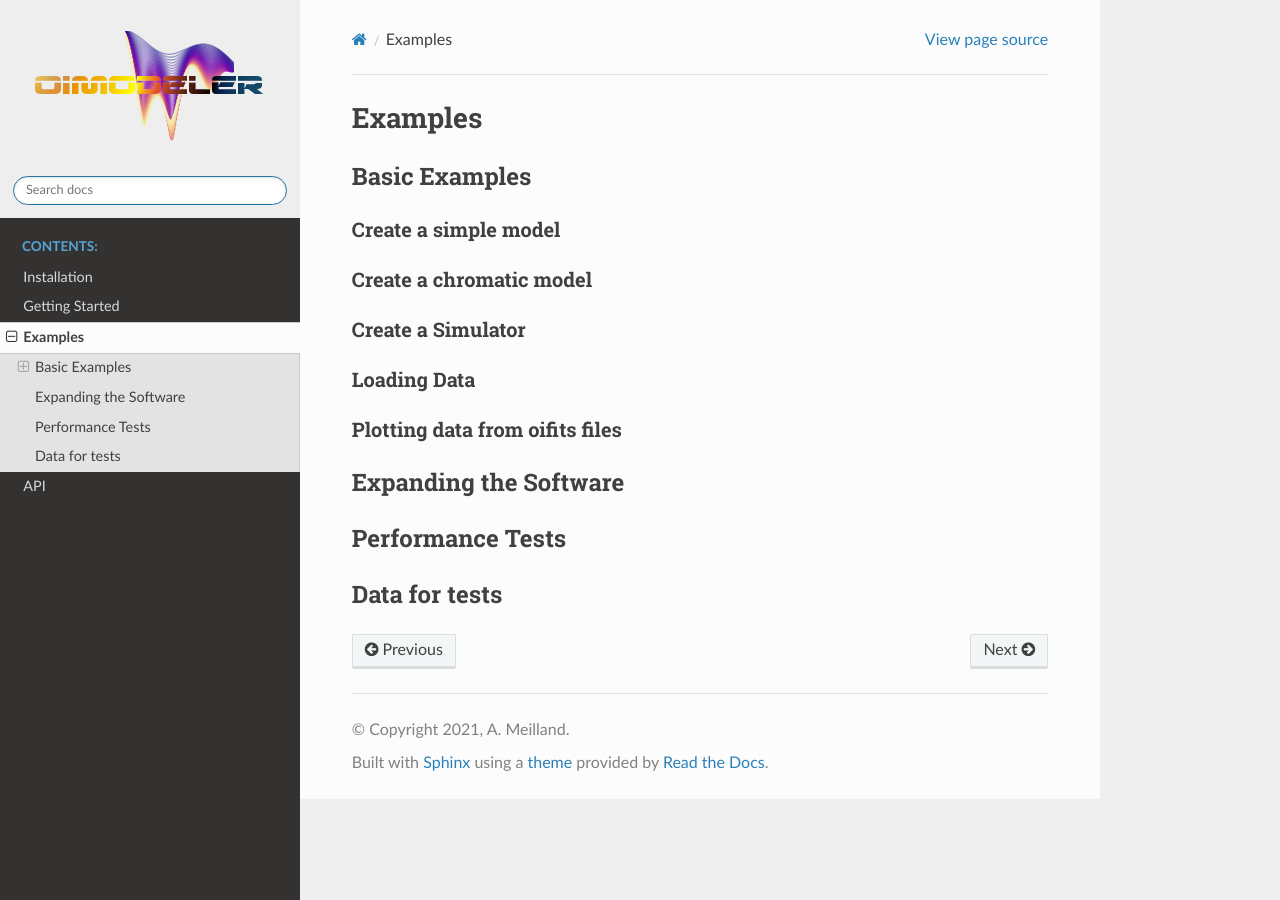
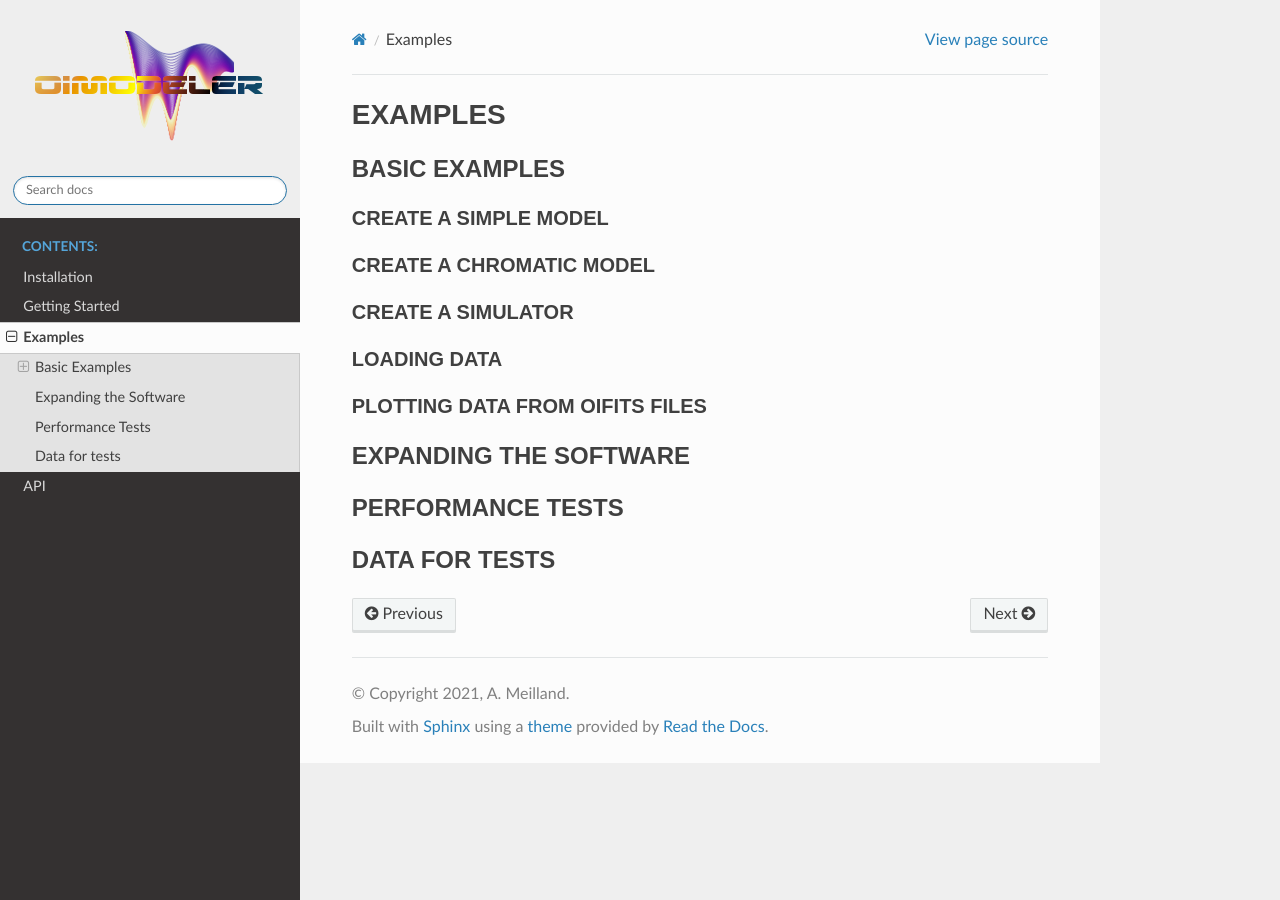
Before and after one commit to oimodeler/oimodeler, a Sphinx documentation site: the page built from docs/source/examples.rst, in a window 1280 px wide. Built offline with Sphinx 7.4.7 and the Read the Docs theme 2.0.0, drawn with Linux system fonts in a browser that asks for light colours; some web fonts are replaced.

Commit message:
Adding favicon to docs

```diff
--- a/docs/source/_static/custom.css
+++ b/docs/source/_static/custom.css
@@ -1,3 +1,11 @@
-.section #basic-2-flip-flop-synchronizer{
-     text-align:justify;
+@import "https://fonts.googleapis.com/css?family=Saira+Extra+Condensed:700&amp;subset=latin-ext";
+
+h1, h2, h3, h4, h5, h6 {
+    margin-top: 0;
+    font-weight: 700;
+    font-family: "Saira Extra Condensed", Arial, sans-serif;
 }
+
+h1, h2, h3 {
+    text-transform: uppercase;
+}
--- a/docs/source/conf.py
+++ b/docs/source/conf.py
@@ -64,10 +64,12 @@
 # so a file named "default.css" will overwrite the builtin "default.css".
 html_static_path = ['_static']
 html_logo = "../../images/logo.png"
+html_favicon = "../../images/favicon.ico"
 html_theme_options = {
     'logo_only': True,
     'display_version': False,
     'style_nav_header_background':'#eeeeee',
+    'collapse_navigation': False,
 }
 html_css_files = ["custom.css"]
 #numpydoc_class_members_toctree = False
```
Also changed, not shown: images/favicon.ico (added), 1 other file.
